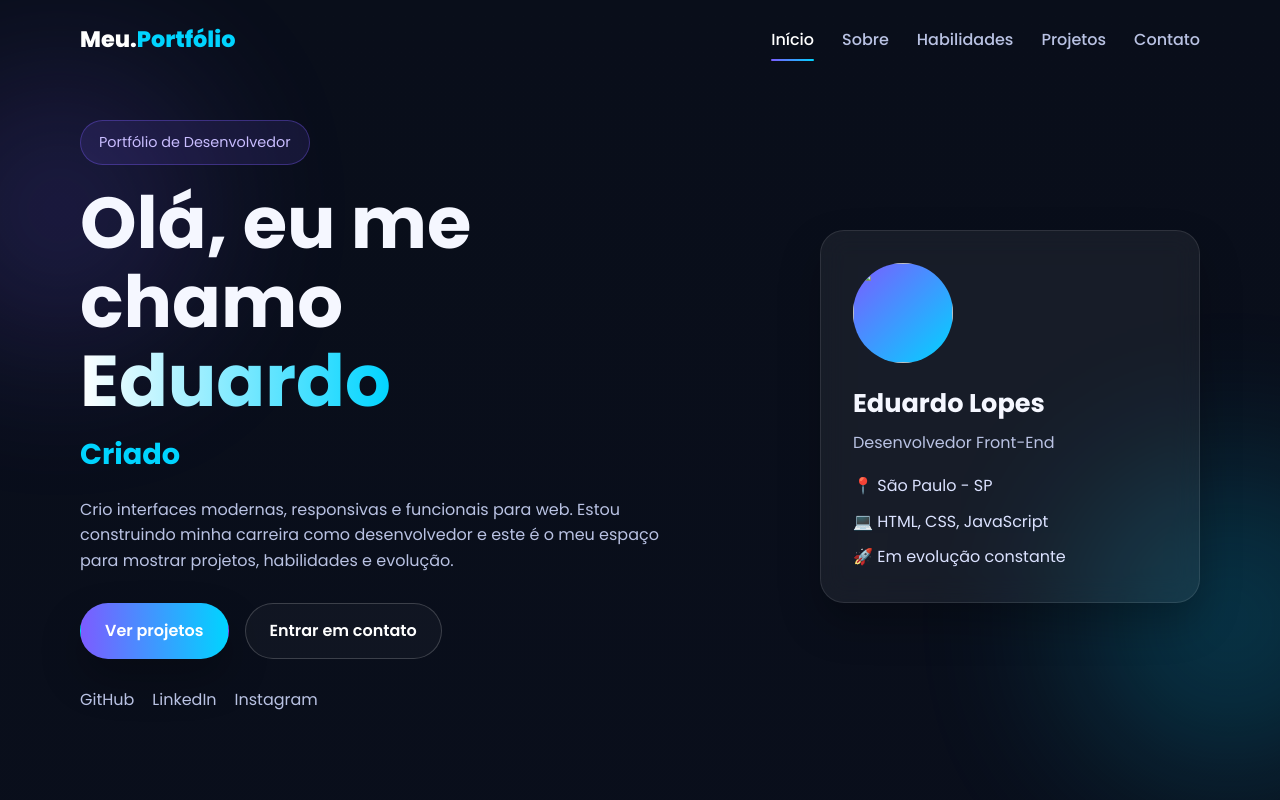
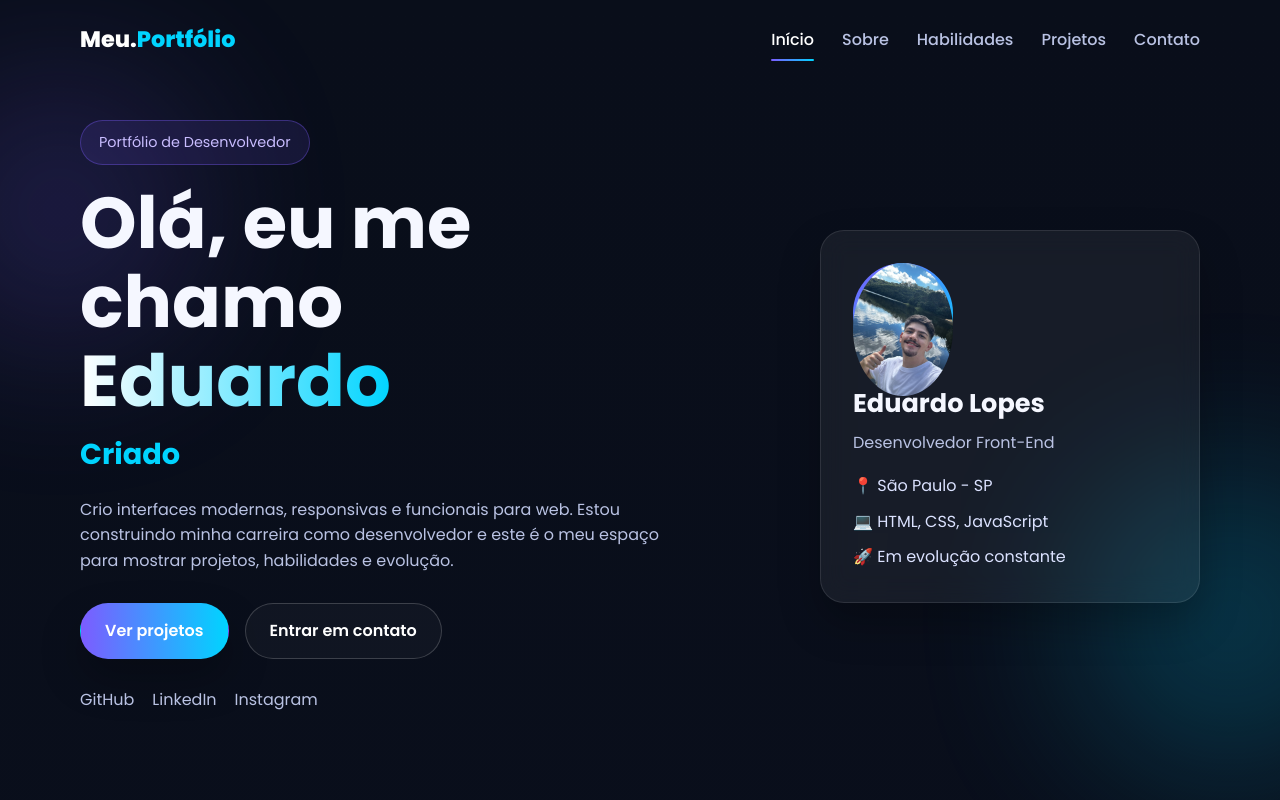
Before and after one commit to Eduard0-dev/Portifolio, a plain HTML site: page index.html in a window 1280 px wide. Shown: the top 800 px of the page. Drawn offline with Linux system fonts and the light colour scheme; the site is published under a folder, as on GitHub Pages, so addresses that start at the root find nothing.

Commit message:
Update image source and alt text for profile

```diff
--- a/index.html
+++ b/index.html
@@ -68,7 +68,7 @@
         <div class="hero-card reveal">
           <div class="profile-card">
             <div class="profile-image">
-              <img src="/foto-eu.jpg" alt="">
+              <img src="foto-eu.jpg" alt="Foto Eduardo">
             </div>
             <h3>Eduardo Lopes</h3>
             <p>Desenvolvedor Front-End</p>
```
